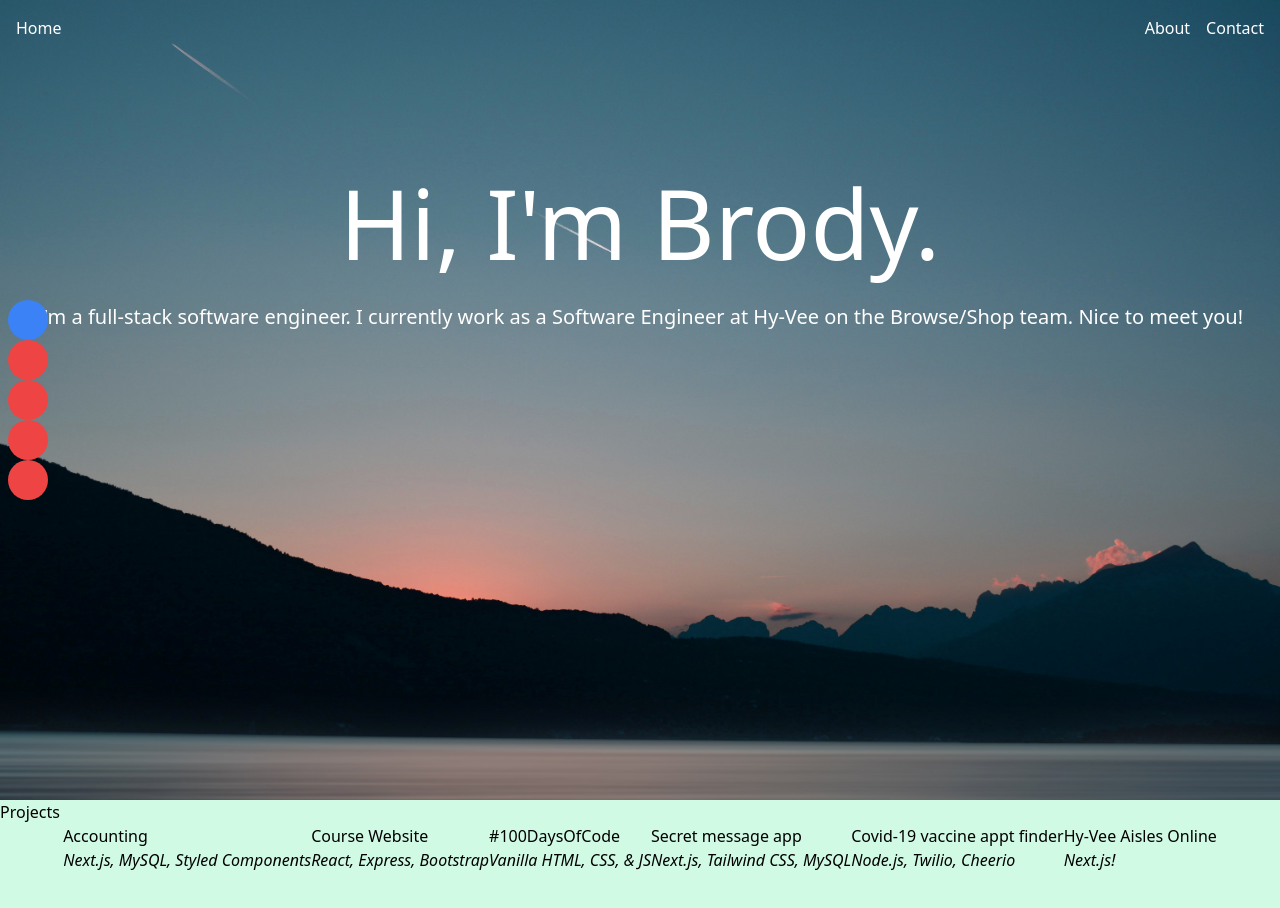
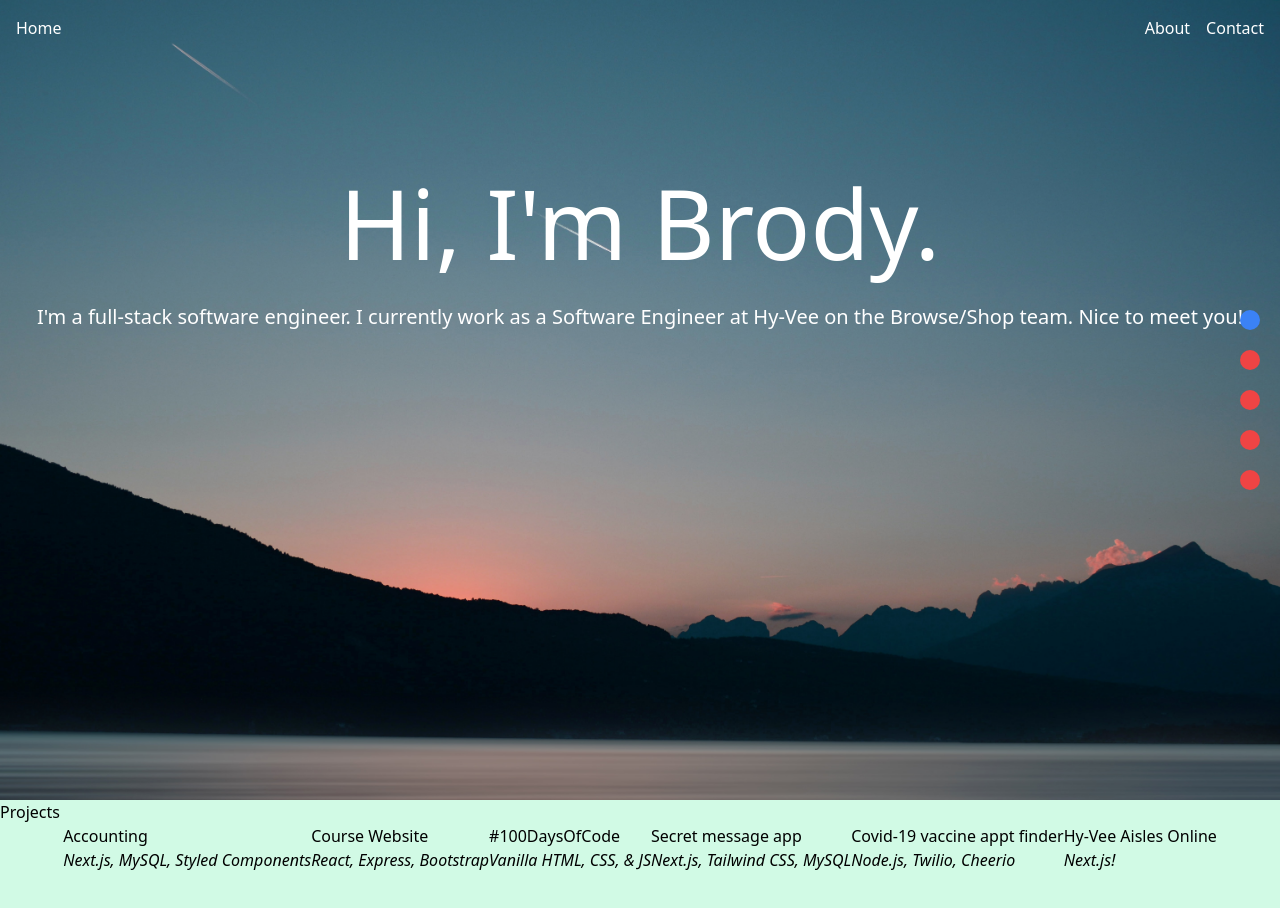
Before and after one commit to brodyd795/personal-site, a Next.js app: page / in a window 1280 px wide. Shown: the top 908 px of the page. Built offline with nearby package versions, Linux system fonts and the light colour scheme; no server answers; the database is empty.

Commit message:
Put progress buttons on right and size properly

```diff
--- a/components/progress-bar.tsx
+++ b/components/progress-bar.tsx
@@ -17,15 +17,16 @@ interface IProgressButton {
 
 const ProgressButton = ({isActive, section}: IProgressButton) => {
 	const router = useRouter();
+	const buttonSize = 5;
 
 	return (
 		<li
-			className={`rounded-full w-10 h-10 cursor-pointer ${
+			className={`rounded-full w-${buttonSize} m-5 h-${buttonSize} cursor-pointer ${
 				isActive ? 'bg-blue-500' : 'bg-red-500'
 			}`}
 		>
 			<button
-				className='h-10 w-10'
+				className={`h-${buttonSize} w-${buttonSize}`}
 				id={`progress-button-${section}`}
 				type='button'
 				onClick={() => {
@@ -57,7 +58,7 @@ export const ProgressBar = () => {
 	const progress = getProgress();
 
 	return (
-		<div className='fixed inset-0 flex items-center ml-2 z-20'>
+		<div className='fixed right-0 top-0 bottom-0 flex items-center ml-2 z-20'>
 			<ul>
 				<ProgressButton isActive={progress >= 0 && progress < 20} section='#' />
 				<ProgressButton
```
